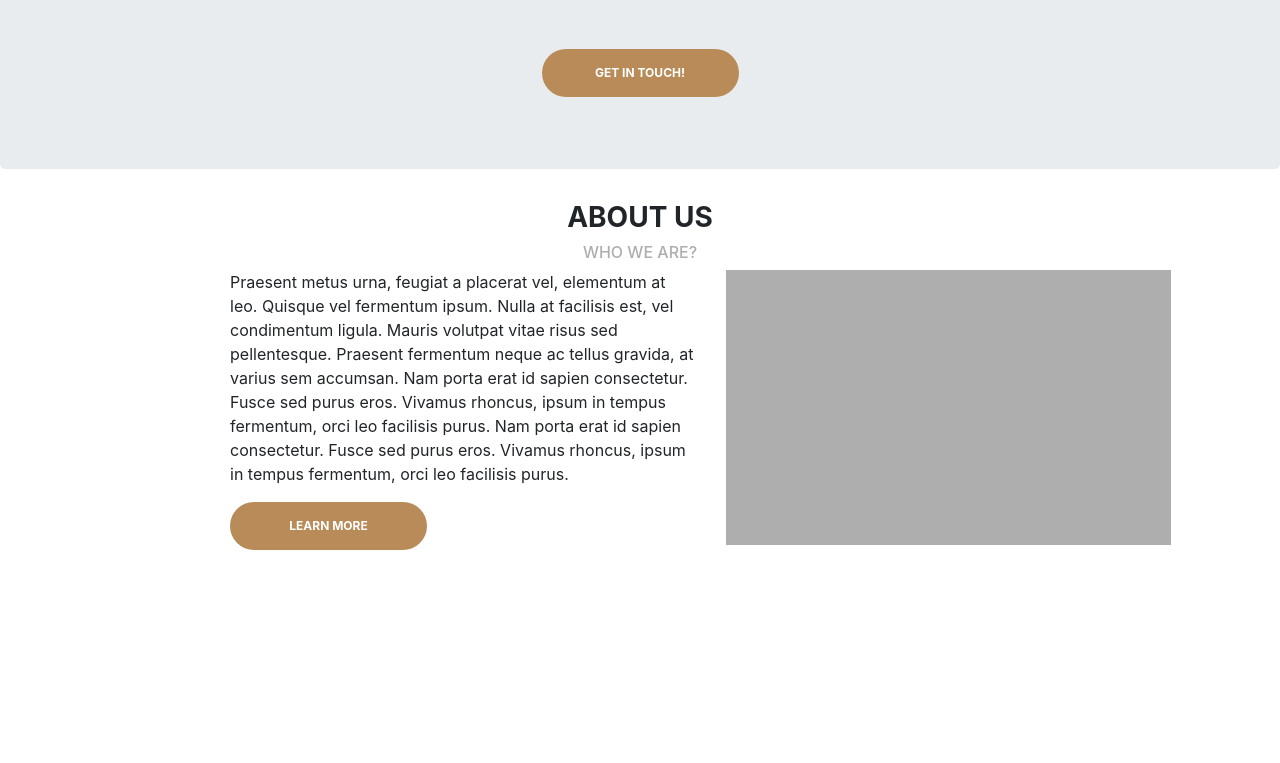
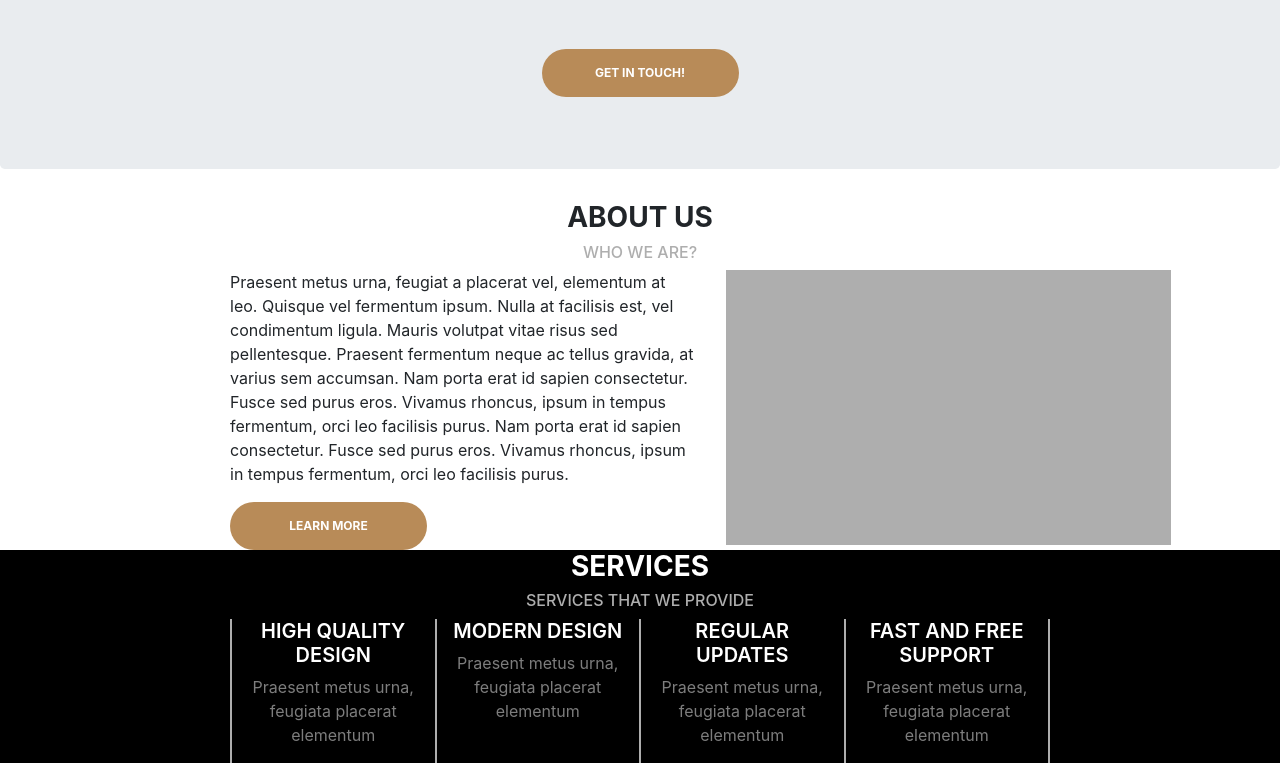
Before and after one commit to adriannadyga/16.8LandingPage, a website: page index.html in a window 1280 px wide. Shown: the part 453-1216 px from the top of the page. Before the commit the page ends 1003 px from the top, so only its background shows below. Drawn offline with nearby package versions, Linux system fonts and the light colour scheme.

Commit message:
Add and styled section services

```diff
--- a/index.html
+++ b/index.html
@@ -46,6 +46,28 @@
                 <div class="video"></div>
             </div>
         </div>
-      </div>
+    </div>
+    <div class="services">
+        <h3 class="lightText">services</h3>
+        <h6>services that we provide</h6>
+        <div class="row">
+            <div class="col">
+                <h5 class="lightText">high quality design</h5>
+                <p>Praesent metus urna, feugiata placerat elementum</p>
+            </div>
+            <div class="col">
+                <h5 class="lightText">modern design</h5>
+                <p>Praesent metus urna, feugiata placerat elementum</p>
+            </div>
+            <div class="col">
+                <h5 class="lightText">regular updates</h5>
+                <p>Praesent metus urna, feugiata placerat elementum</p>
+            </div>
+            <div class="col borderRight">
+                <h5 class="lightText">fast and free support</h5>
+                <p>Praesent metus urna, feugiata placerat elementum</p>
+            </div>
+        </div>
+    </div>
 </body>
 </html>
--- a/package.json
+++ b/package.json
@@ -15,9 +15,11 @@
     "build:autoprefixer": "autoprefixer-cli css/style.css",
     "build-dev:sass": "node-sass --output-style expanded --source-map true -o css sass",
     "watch": "npm-run-all build -p watch:*",
+    "watch:sass": "node-sass --output-style expanded --source-map true -o css sass --watch",
+    "watch:autoprefixer": "onchange -d 100 css/style.css -- autoprefixer-cli -o css/style.css",
     "watch:browser-sync": "browser-sync start --server --files css/*.css *.html",
-    "watch:sassprefixer": "onchange -d 100 sass/style.scss -- node-sass --output-style expanded --source-map true -o css sass && autoprefixer-cli -o css/style.prefixed.css css/style.css"
-  },
+    "watch:sassprefixer": "onchange -d 100 sass/* -- npm-run-all watch:sass watch:autoprefixer"
+    },
   "keywords": [],
   "author": "",
   "license": "ISC",
--- /dev/null
+++ b/sass/_services.scss
@@ -0,0 +1,16 @@
+.services {
+    background: $black;
+    .row {
+        margin: 0 230px;
+        .borderRight {
+            border-right: 2px solid $grey;
+        }
+        .col {
+            border-left: 2px solid $grey;
+            p {
+                color: $grey2;
+                text-align: center;
+            }
+        }
+    }
+}
--- a/sass/_variables.scss
+++ b/sass/_variables.scss
@@ -4,19 +4,31 @@ $black: #000000;
 $beige: #b88b58;
 $nonActive: #373737;
 $grey: #aeaeae;
+$grey2: #7d7d7d;
 
 
 //h1-h6
-h3 {
-    font-weight: 700;
+@mixin font {
     text-transform: uppercase;
     text-align: center;
 }
+h3 {
+    @include font;
+    font-weight: 700;
+}
+
+h5 {
+    @include font;
+    font-weight: 600;
+}
 
 h6 {
-    text-transform: uppercase;
-    text-align: center;
+    @include font;
     color: $grey;
+}
+
+.lightText {
+    color: $white;
 }
 
 //button
--- a/sass/style.scss
+++ b/sass/style.scss
@@ -2,3 +2,4 @@
 @import "navbar";
 @import "jumbotron";
 @import "about-us";
+@import "services";
```
Also changed, not shown: css/style.css, 1 other file.
